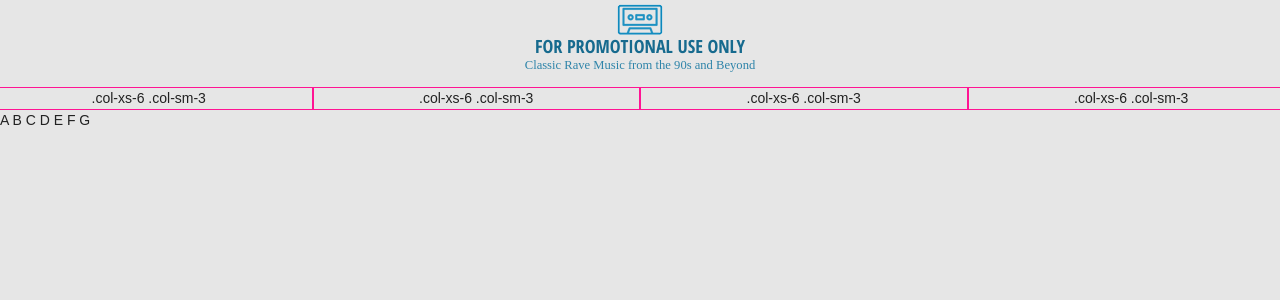
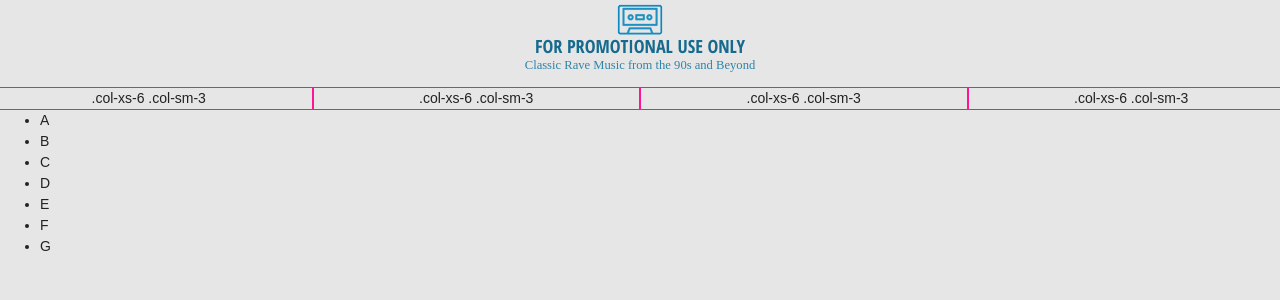
Before and after one commit to syntacticsugar/promo-music-app, a React (Create React App) app: page / in a window 1280 px wide. Shown: the top 300 px of the page. Built offline with nearby package versions, Linux system fonts and the light colour scheme; a web font is replaced by a local one.

Commit message:
Chunks out AlphabetMenu

```diff
--- /dev/null
+++ b/src/AlphabetMenu.js
@@ -0,0 +1,30 @@
+import React, { Component } from 'react';
+
+const alphabetConst = "abcdefghijklmnopqrstuvwxyz".toUpperCase().split("");
+
+class AlphabetMenu extends Component {
+  constructor(props, context) {
+    super(props, context);
+    this.alphabet = "abcdefghijklmnopqrstuvwxyz".toUpperCase().split("");
+  }
+
+  render() {
+    return (
+      <React.Fragment>
+        <div className="alphabet-menu-wrapper">
+            <ul>
+              <li>A</li>
+              <li>B</li>
+              <li>C</li>
+              <li>D</li>
+              <li>E</li>
+              <li>F</li>
+              <li>G</li>
+            </ul>
+        </div>
+      </React.Fragment>
+    )
+  }
+}
+
+export default AlphabetMenu;
--- a/src/App.js
+++ b/src/App.js
@@ -1,5 +1,6 @@
 import React, { Component } from 'react';
 import logo from './logo.svg';
+import AlphabetMenu from './AlphabetMenu';
 import './App.css';
 
 class App extends Component {
@@ -8,16 +9,6 @@ class App extends Component {
       <React.Fragment>
         <Header />
         <AlphabetMenu />
-      </React.Fragment>
-    )
-  }
-}
-
-class AlphabetMenu extends Component {
-  render() {
-    return (
-      <React.Fragment>
-        <div className="alphabet-menu-wrapper">A B C D E F G</div>
       </React.Fragment>
     )
   }
```
